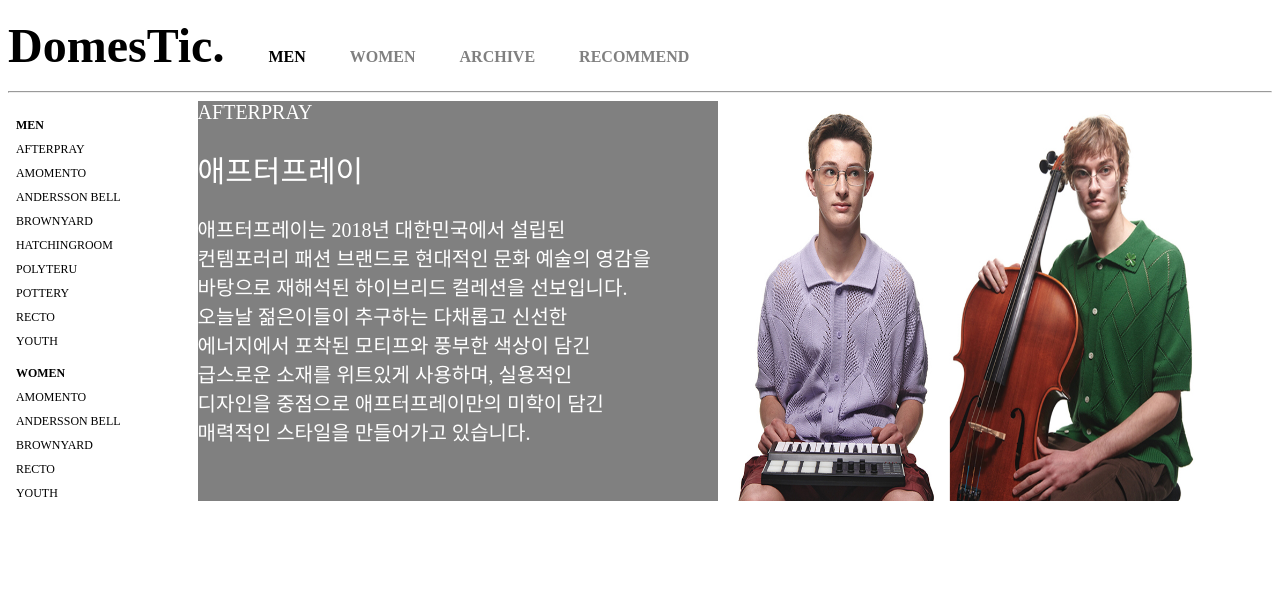
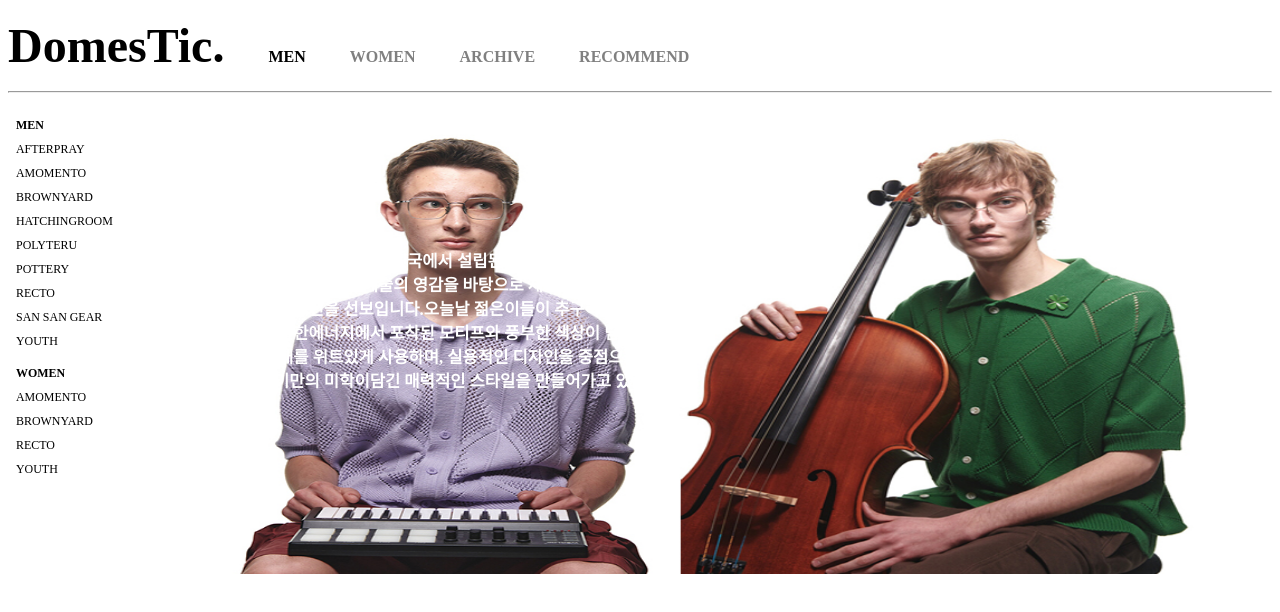
Before and after one commit to io0329/io0329.github.io, a plain HTML site: page 웹프과제 2.html in a window 1280 px wide. Drawn offline with Linux system fonts and the light colour scheme.

Commit message:
Update 웹프과제 2.html

```diff
--- a/웹프과제 2.html
+++ b/웹프과제 2.html
@@ -13,6 +13,10 @@
       color: gray;
       display: inline;
     }
+    h5 a:hover {
+      color: gray;
+    }
+
     h4 a:hover {
       color: black;
     }
@@ -40,14 +44,12 @@
     .header { width: 100%; height: 15%;}
     .section { width: 70%; height: 70%; float: left; }
     div {
-background-size : 480px 400px;
-background-color: gray;
-background-image : url("images/img3.png");
+background-size : 1000px 450px;
+background-image: url(images/img3.png);
 background-repeat : no-repeat;
 color:white;
-background-position: right;
 width : 1000px;
-height : 400px;
+height : 450px;
 font-size : 20px;
 }
   </style>
@@ -55,7 +57,7 @@ font-size : 20px;
 <body>
   <nav class="header">
   <ul style="margin-bottom: -30px; margin-top: -30px;" >
-    <li><h1><a href="index.html" style="color:black; text-decoration:none;">DomesTic.</a></h1></li>
+    <li><h1><a href="웹프과제 1.html" style="color:black; text-decoration:none;">DomesTic.</a></h1></li>
     <li><h4><a href="웹프과제 2.html" style="text-decoration:none; color: black;">MEN</a></h4></li>
     <li><h4><a href="웹프과제 3.html" style="text-decoration:none;">WOMEN</a></h4></li>
     <li><h4><a href="웹프과제 4.html" style="text-decoration:none;">ARCHIVE</a></h4></li>
@@ -66,41 +68,35 @@ font-size : 20px;
   <nav class="nav">
   <ul>
     <li><h5><a href="웹프과제 2.html" style="text-decoration:none;"><strong>MEN</strong></a></h5></li>
-    <li><h5><a href="#" style="text-decoration:none;">AFTERPRAY</a></h5></li>
-    <li><h5><a href="#" style="text-decoration:none;">AMOMENTO</a></h5></li>
-    <li><h5><a href="#" style="text-decoration:none;">ANDERSSON BELL
-    </a></h5></li>
-    <li><h5><a href="#" style="text-decoration:none;">BROWNYARD</a></h5></li>
-    <li><h5><a href="#" style="text-decoration:none;">HATCHINGROOM</a></h5></li>
-    <li><h5><a href="#" style="text-decoration:none;">POLYTERU</a></h5></li>
-    <li><h5><a href="#" style="text-decoration:none;">POTTERY</a></h5></li>
-    <li><h5><a href="#" style="text-decoration:none;">RECTO</a></h5></li>
-    <li><h5><a href="#" style="text-decoration:none;">YOUTH</a></h5></li>
+    <li><h5><a href="웹프과제 2.html" style="text-decoration:none;">AFTERPRAY</a></h5></li>
+    <li><h5><a href="amomento.html" style="text-decoration:none;">AMOMENTO</a></h5></li>
+    <li><h5><a href="brownyard.html" style="text-decoration:none;">BROWNYARD</a></h5></li>
+    <li><h5><a href="hatchingroom.html" style="text-decoration:none;">HATCHINGROOM</a></h5></li>
+    <li><h5><a href="polyteru.html" style="text-decoration:none;">POLYTERU</a></h5></li>
+    <li><h5><a href="pottery.html" style="text-decoration:none;">POTTERY</a></h5></li>
+    <li><h5><a href="recto.html" style="text-decoration:none;">RECTO</a></h5></li>
+    <li><h5><a href="sansangear.html" style="text-decoration:none;">SAN SAN GEAR</a></h5></li>
+    <li><h5><a href="youth.html" style="text-decoration:none;">YOUTH</a></h5></li>
   </ul>
   <ul>
     <li><h5><a href="웹프과제 3.html" style="text-decoration:none;"><strong>WOMEN</strong></a></h5></li>
-    <li><h5><a href="#" style="text-decoration:none;">AMOMENTO</a></h5></li>
-    <li><h5><a href="#" style="text-decoration:none;">ANDERSSON BELL</a></h5></li>
-    <li><h5><a href="#" style="text-decoration:none;">BROWNYARD</a></h5></li>
-    <li><h5><a href="#" style="text-decoration:none;">RECTO</a></h5></li>
-    <li><h5><a href="#" style="text-decoration:none;">YOUTH</a></h5></li>
+    <li><h5><a href="amomento.html" style="text-decoration:none;">AMOMENTO</a></h5></li>
+    <li><h5><a href="brownyard.html" style="text-decoration:none;">BROWNYARD</a></h5></li>
+    <li><h5><a href="recto.html" style="text-decoration:none;">RECTO</a></h5></li>
+    <li><h5><a href="youth.html" style="text-decoration:none;">YOUTH</a></h5></li>
   </ul>
 </nav>
 <nav class="section">
   <div>
-AFTERPRAY<br><br>
-<span style =font-size:30px;>애프터프레이</span><br><br>
-애프터프레이는 2018년 대한민국에서 설립된<br>
-컨템포러리 패션 브랜드로 현대적인 문화 예술의 영감을<br>
-바탕으로 재해석된 하이브리드 컬레션을 선보입니다.<br>
-오늘날 젊은이들이 추구하는 다채롭고 신선한<br>
-에너지에서 포착된 모티프와 풍부한 색상이 담긴<br>
-급스로운 소재를 위트있게 사용하며, 실용적인<br>
-디자인을 중점으로 애프터프레이만의 미학이 담긴<br>
-매력적인 스타일을 만들어가고 있습니다.
-
-  </div>
+<h3>AFTERPRAY</h3>
+<h2>애프터프레이</h2>
+<h5>애프터프레이는 2018년 대한민국에서 설립된컨템포러리 패션<br>
+브랜드로 현대적인 문화 예술의 영감을 바탕으로 재해석된 <br>
+하이브리드 컬레션을 선보입니다.오늘날 젊은이들이 추구하는<br>
+다채롭고 신선한에너지에서 포착된 모티프와 풍부한 색상이 담긴<br>
+급스로운 소재를 위트있게 사용하며, 실용적인 디자인을 중점으로<br>
+애프터프레이만의 미학이담긴 매력적인 스타일을 만들어가고 있습니다.</h5>
+</div>
 </nav>
-
 </body>
 </html>
```
